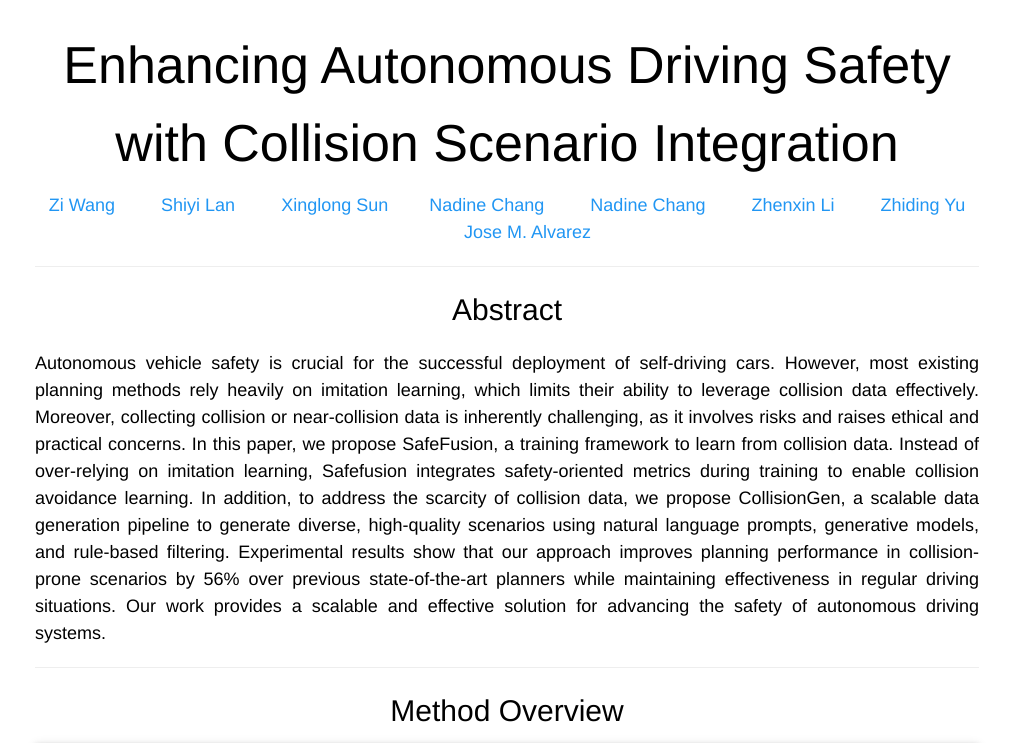
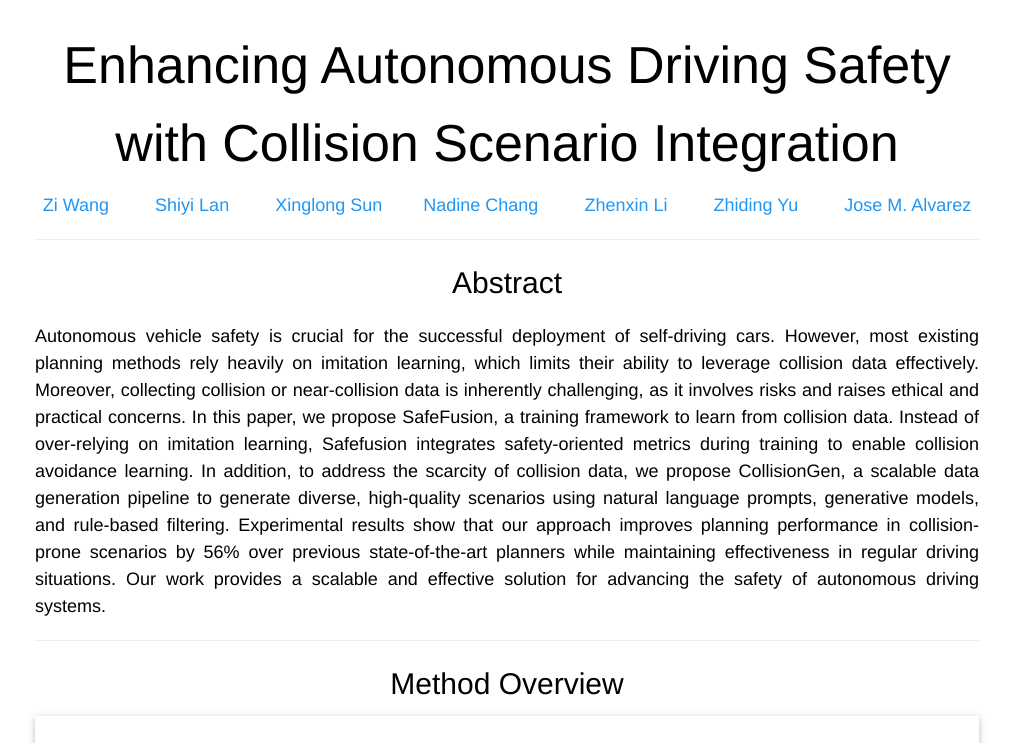
Before and after one commit to ZiWang1105/SafeFusion, a plain HTML site: page index.html in a window 1280 px wide. Shown: the top 743 px of the page, without its empty margins (133-1146 px from the left). Drawn offline with nearby package versions, Linux system fonts and the light colour scheme.

Commit message:
fixed typos

```diff
--- a/index.html
+++ b/index.html
@@ -61,7 +61,7 @@
 	<div class="w3-display-container w3-row w3-white w3-margin-bottom">
 	  <div class="w3-center">
 	    <h1>Enhancing Autonomous Driving Safety with Collision Scenario Integration</h1>
-	    <h5> <a href="https://www.linkedin.com/in/zi-wang-b675aa236/">Zi Wang</a> &emsp;&emsp; <a href="https://voidrank.github.io/">Shiyi Lan</a> &emsp;&emsp;  <a href="https://www.xinglongsun.com/">Xinglong Sun</a>&emsp;&emsp; <a href="https://nadinechang.com/">Nadine Chang</a> &emsp;&emsp; <a href="https://nadinechang.com/">Nadine Chang</a> &emsp;&emsp; <a href="https://scholar.google.com/citations?user=WJmV56wAAAAJ&hl=zh-CN">Zhenxin Li</a> &emsp;&emsp; <a href="https://research.nvidia.com/person/zhiding-yu">Zhiding Yu</a> &emsp;&emsp; <a href="https://alvarezlopezjosem.github.io/">Jose M. Alvarez</a> </h5>
+	    <h5> <a href="https://www.linkedin.com/in/zi-wang-b675aa236/">Zi Wang</a> &emsp;&emsp; <a href="https://voidrank.github.io/">Shiyi Lan</a> &emsp;&emsp;  <a href="https://www.xinglongsun.com/">Xinglong Sun</a>&emsp;&emsp; <a href="https://nadinechang.com/">Nadine Chang</a> &emsp;&emsp;  <a href="https://scholar.google.com/citations?user=WJmV56wAAAAJ&hl=zh-CN">Zhenxin Li</a> &emsp;&emsp; <a href="https://research.nvidia.com/person/zhiding-yu">Zhiding Yu</a> &emsp;&emsp; <a href="https://alvarezlopezjosem.github.io/">Jose M. Alvarez</a> </h5>
 	    <!-- <h5><em>ICRA 2023</em></h5> -->
 	  </div>
 	  <!-- <div class="w3-center">
```
